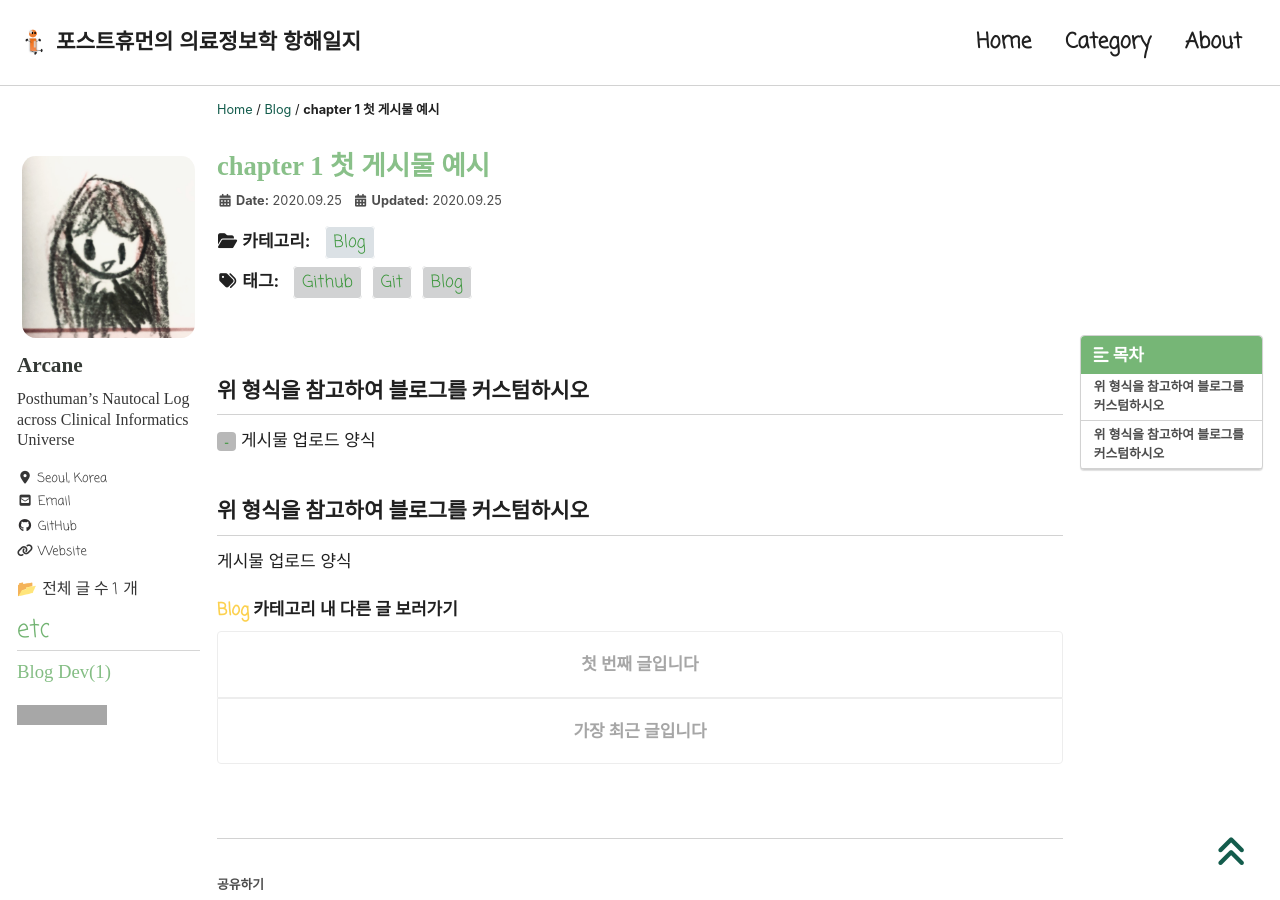
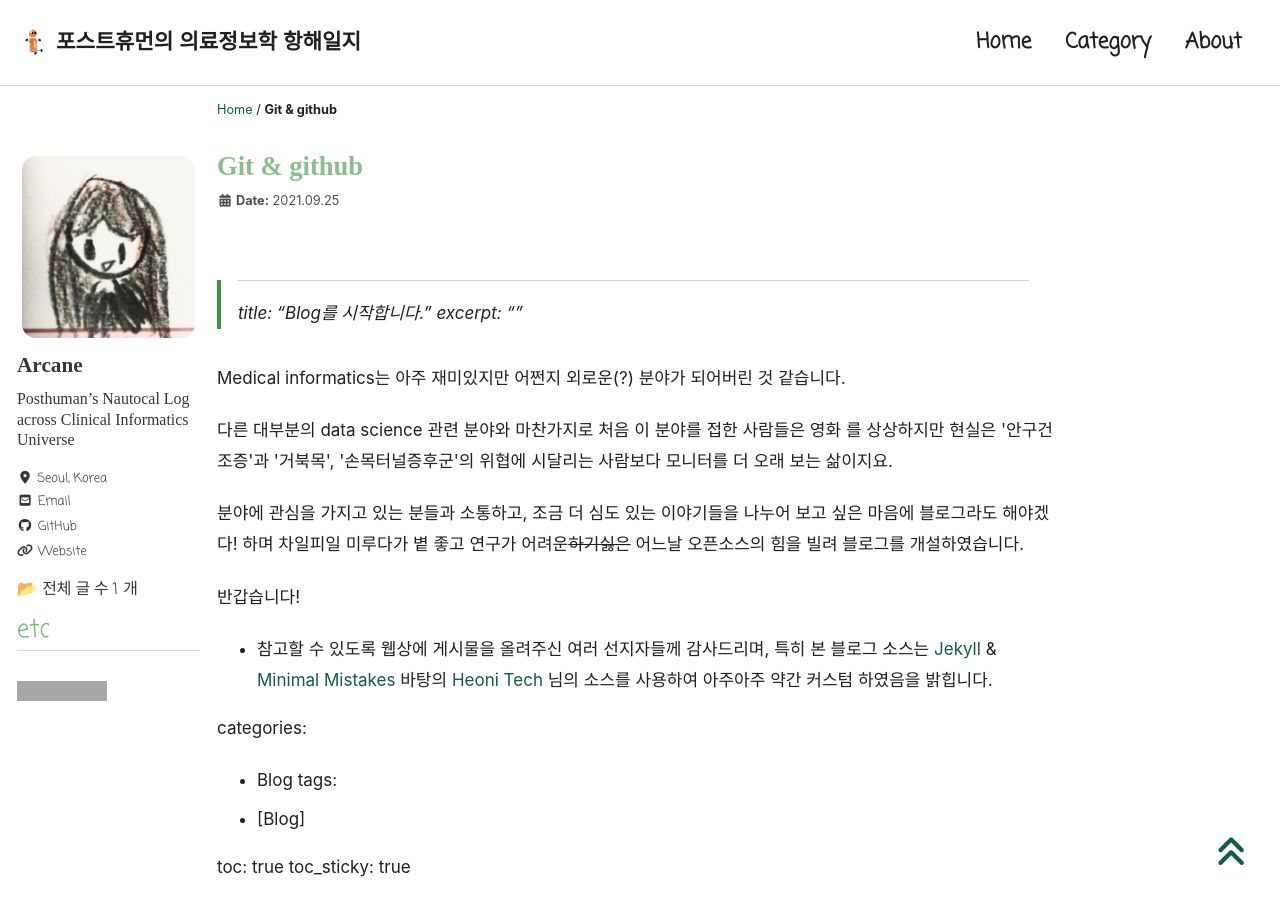
Before and after one commit to HyoJungKim/HyoJungKim.github.io, a Jekyll site: the page built from _posts/Blog/2021-09-25-git & github.md, in a window 1280 px wide and 900 px high. Built offline with Jekyll 4.4.1, drawn with Linux system fonts in a browser that asks for light colours; cached includes are drawn as plain includes; nearby versions of some CDN libraries; some web fonts are replaced; comment, search, counter and statistics services are not loaded; some of the changed text lies outside the part shown; grey boxes are pictures that could not be loaded.

Commit message:
post update

```diff
--- a/_posts/Blog/2021-09-25-git & github.md
+++ b/_posts/Blog/2021-09-25-git & github.md
@@ -1,25 +1,34 @@
----
-title:  "chapter 1 첫 게시물 예시"
-excerpt: "첫 게시물 예시"
+> ---
+title:  "Blog를 시작합니다."
+excerpt: ""
+
+Medical informatics는 아주 재미있지만 어쩐지
+외로운(?) 분야가 되어버린 것 같습니다.
+
+다른 대부분의 data science 관련 분야와 마찬가지로
+처음 이 분야를 접한 사람들은 영화 <Matrix> 를 상상하지만
+현실은 '안구건조증'과 '거북목', '손목터널증후군'의 위협에 시달리는
+사람보다 모니터를 더 오래 보는 삶이지요.
+
+분야에 관심을 가지고 있는 분들과 소통하고,
+조금 더 심도 있는 이야기들을 나누어 보고 싶은 마음에 블로그라도 해야겠다!
+하며 차일피일 미루다가 볕 좋고 연구가 어려운~~하기싫은~~ 어느날
+오픈소스의 힘을 빌려 블로그를 개설하였습니다.
+
+반갑습니다!
+
+* 참고할 수 있도록 웹상에 게시물을 올려주신 여러 선지자들께 감사드리며,
+특히 본 블로그 소스는 [Jekyll](https://jekyllrb.com/) & [Minimal Mistakes](https://mademistakes.com/work/minimal-mistakes-jekyll-theme/) 바탕의 [Heoni Tech](https://heoni00.github.io/) 님의 소스를 사용하여 아주아주 약간 커스텀 하였음을 밝힙니다.
 
 categories:
   - Blog
 tags:
-  - [Blog, Git, Github,]
+  - [Blog]
 
 toc: true
 toc_sticky: true
 
-date: 2020-09-25
-last_modified_at: 2020-09-25
+date: 2022-06-05
+last_modified_at: 2022-06-05
 
 ---
-
-
-## 위 형식을 참고하여 블로그를 커스텀하시오
-
-`-` 게시물 업로드 양식
-
-## 위 형식을 참고하여 블로그를 커스텀하시오
-
-게시물 업로드 양식
```
